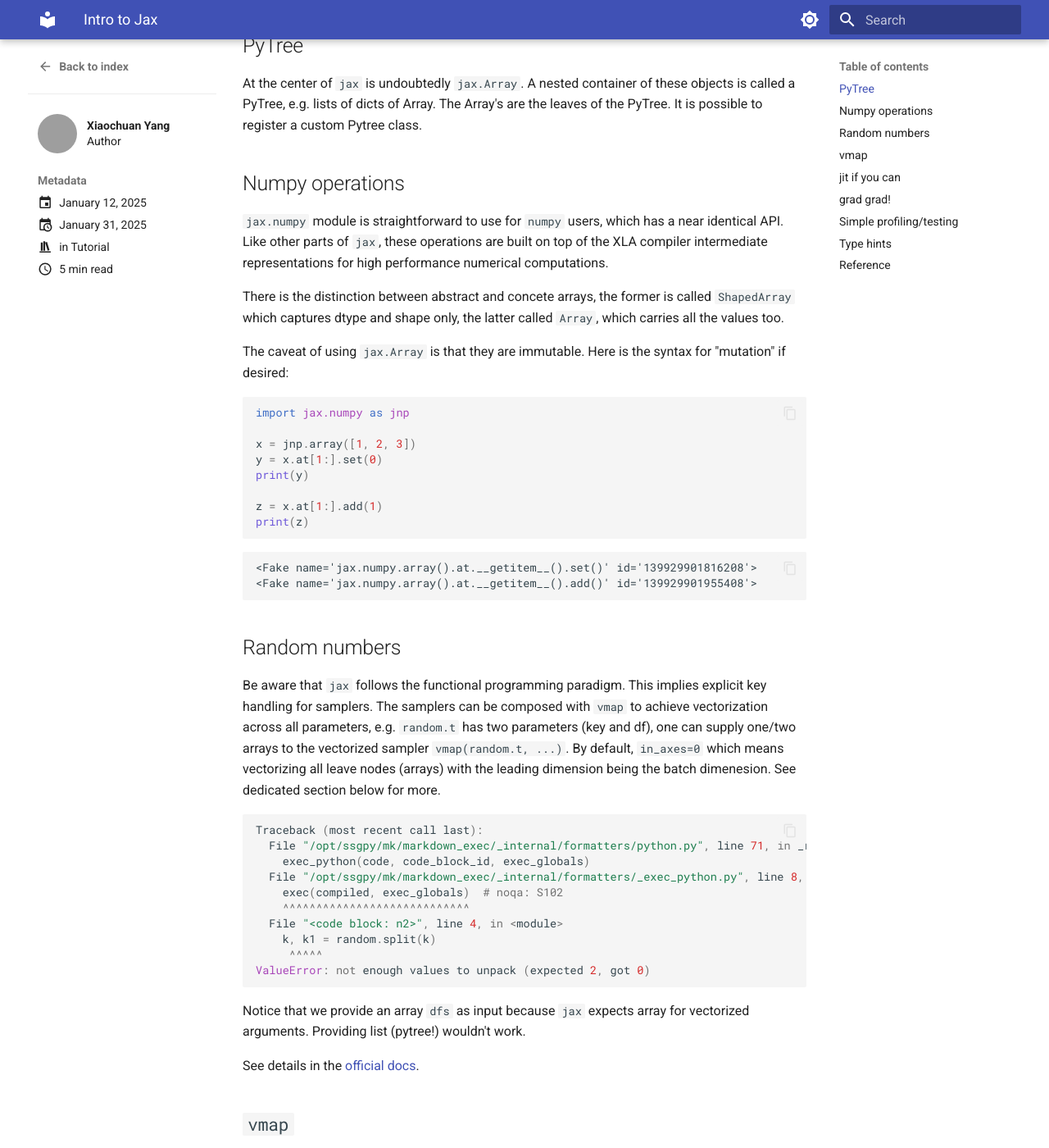
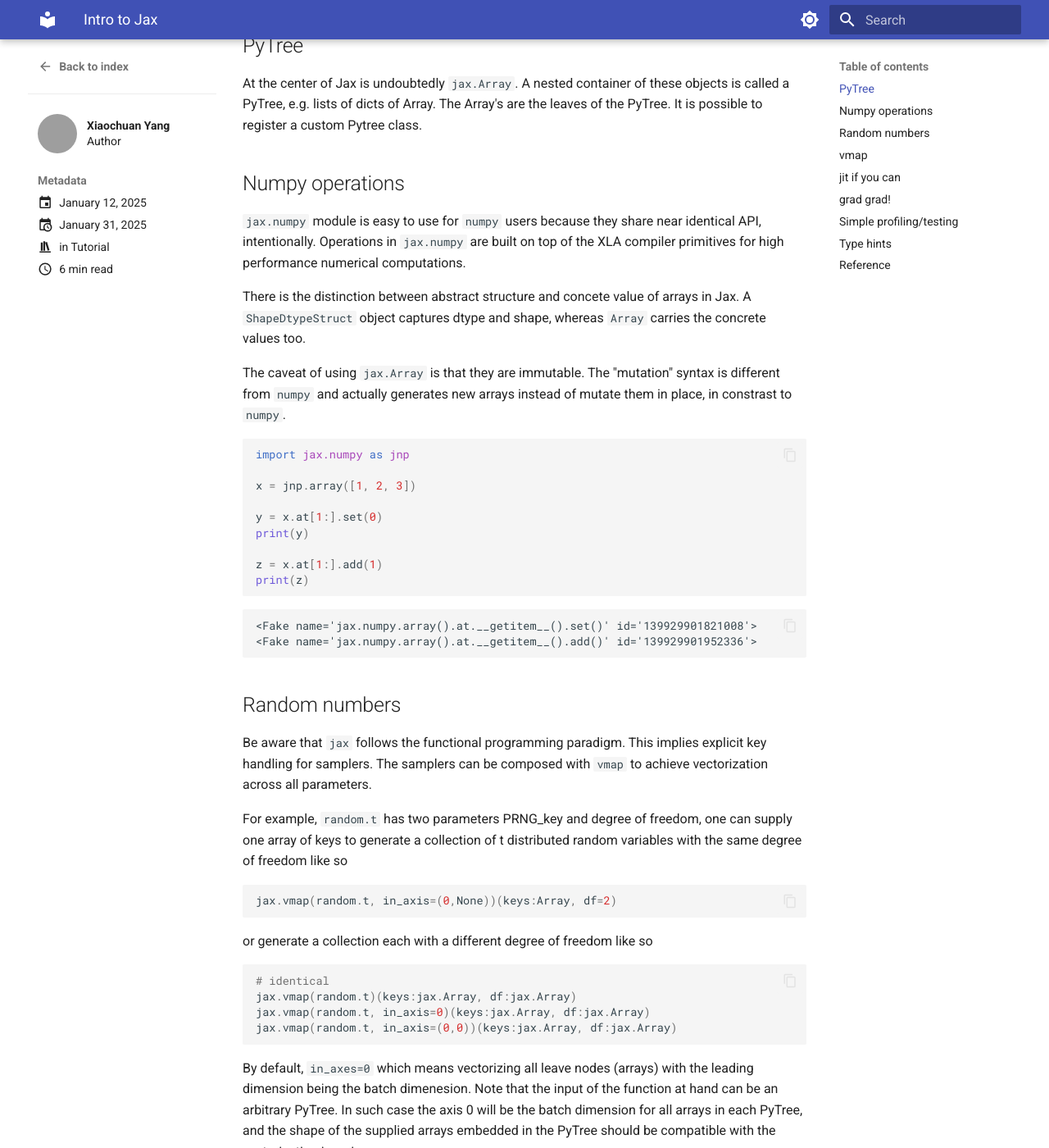
Before and after one commit to xiaochuany/blog, an MkDocs documentation site: the page built from docs/posts/2025-01-08-jax.md, in a window 1280 px wide and 1400 px high, scrolled down 347 px. Shown: the whole window at 82% size. Built offline with MkDocs 1.6.1 and Material for MkDocs 9.7.7, drawn with Linux system fonts in a browser that asks for light colours; emoji names are drawn with the system emoji font; some of the changed text lies outside the part shown; grey boxes are pictures that could not be loaded.

Commit message:
Refine JAX documentation for clarity and accuracy
Corrected terminology and improved clarity in the JAX documentation.

````diff
--- a/docs/posts/2025-01-08-jax.md
+++ b/docs/posts/2025-01-08-jax.md
@@ -17,20 +17,21 @@ tags: [low latency programming]
 
 ## PyTree
 
-At the center of `jax` is undoubtedly `jax.Array`.  A nested container of these objects is called a PyTree, e.g. lists of dicts of Array. The Array's are the leaves of the PyTree. It is possible to register a custom Pytree class.
+At the center of Jax is undoubtedly `jax.Array`.  A nested container of these objects is called a PyTree, e.g. lists of dicts of Array. The Array's are the leaves of the PyTree. It is possible to register a custom Pytree class.
 
 ## Numpy operations
 
-`jax.numpy` module is straightforward to use for `numpy` users, which has a near identical API. Like other parts of `jax`, these operations are built on top of the XLA compiler intermediate representations for high performance numerical computations.
+`jax.numpy` module is easy to use for `numpy` users because they share near identical API, intentionally. Operations in `jax.numpy` are built on top of the XLA compiler primitives for high performance numerical computations.
 
-There is the distinction between abstract and concete arrays, the former is called `ShapedArray` which captures dtype and shape only, the latter called `Array`, which carries all the values too.
+There is the distinction between abstract structure and concete value of arrays in Jax. A `ShapeDtypeStruct` object captures dtype and shape, whereas `Array` carries the concrete values too.
 
-The caveat of using `jax.Array` is that they are immutable. Here is the syntax for "mutation" if desired:
+The caveat of using `jax.Array` is that they are immutable. The "mutation" syntax is different from `numpy` and actually generates new arrays instead of mutate them in place, in constrast to `numpy`.
 
 ```py exec="on" result="text" source="above"
 import jax.numpy as jnp
 
 x = jnp.array([1, 2, 3])
+
 y = x.at[1:].set(0)
 print(y)
 
@@ -41,25 +42,45 @@ print(z)
 ## Random numbers
 
 Be aware that `jax` follows the functional programming paradigm. This implies explicit key handling for samplers. The samplers can be composed with `vmap` to achieve vectorization
-across all parameters, e.g. `random.t` has two parameters (key and df), one can supply one/two arrays to the vectorized sampler `vmap(random.t, ...)`. By default, `in_axes=0` which means vectorizing all leave nodes (arrays) with the leading dimension being the batch dimenesion. See dedicated section below for more.
+across all parameters.
 
+For example,  `random.t` has two parameters PRNG_key and degree of freedom, one can supply one array of keys to generate a collection of t distributed random variables with the same degree of freedom like so
+
+```py
+jax.vmap(random.t, in_axis=(0,None))(keys:Array, df=2)
+```
+
+or generate a collection each with a different degree of freedom like so
+
+```py
+# identical
+jax.vmap(random.t)(keys:jax.Array, df:jax.Array)
+jax.vmap(random.t, in_axis=0)(keys:jax.Array, df:jax.Array)
+jax.vmap(random.t, in_axis=(0,0))(keys:jax.Array, df:jax.Array)
+```
+
+By default, `in_axes=0` which means vectorizing all leave nodes (arrays) with the leading dimension being the batch dimenesion. Note that the input of the function at hand can be an arbitrary PyTree. In such case the axis 0 will be the batch dimension for all arrays in each  PyTree, and the shape of the supplied arrays embedded in the PyTree should be compatible with the vectorization in_axis.
+
+Here is a example of working with PRNG keys. The warning from the official docs is NEVER reuse a key. Split them.
 
 ```py exec="on" result="text" source="above"
-from jax import random, vmap, numpy as jnp
+import jax.random as jr
+import jax.numpy as jnp
 
-k = random.key(42)
-k, k1 = random.split(k)
-out1 = random.normal(k1, (3,))
-
-k, k2 = random.split(k)
-dfs = jnp.array([1, 2]) # degree of freedom of two t-distributions
-out2 = vmap(random.t, in_axes=(None, 0))(k2, dfs)
+key = jr.key(42)
+out1 = jr.normal(key, (10,))
+out2 = jax.vmap(jr.normal)(jr.split(key, 10)) # vmap adds batch dimension at leading axis by default
+out3 = jax.vmap(random.t)(
+    key = jr.split(jr.key(21),10),
+    df = jnp.arange(10)+1 # degree of freedom of 10 t-distributions
+)
 
 print(out1)
 print(out2)
+print(out3)
 ```
 
-Notice that we provide an array `dfs` as input because `jax` expects array for vectorized arguments. Providing list (pytree!) wouldn't work.
+Again we provide an Array `df` because Jax expects Array for vectorized arguments. Providing list (pytree!) of the same size wouldn't work.
 
 See details in the [official docs](https://jax.readthedocs.io/en/latest/jax.random.html#module-jax.random).
 
````
